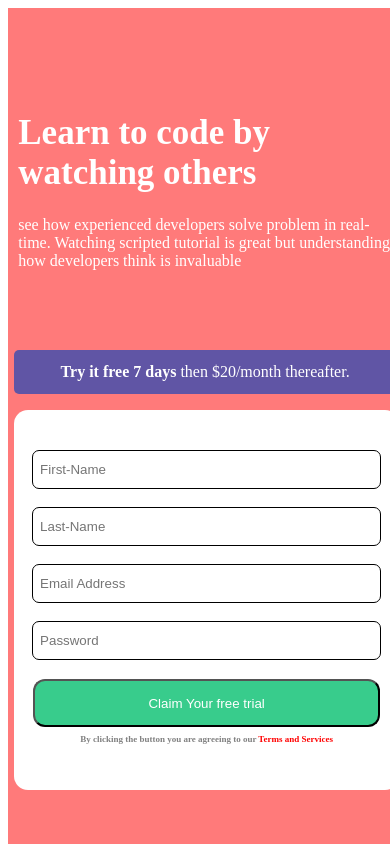
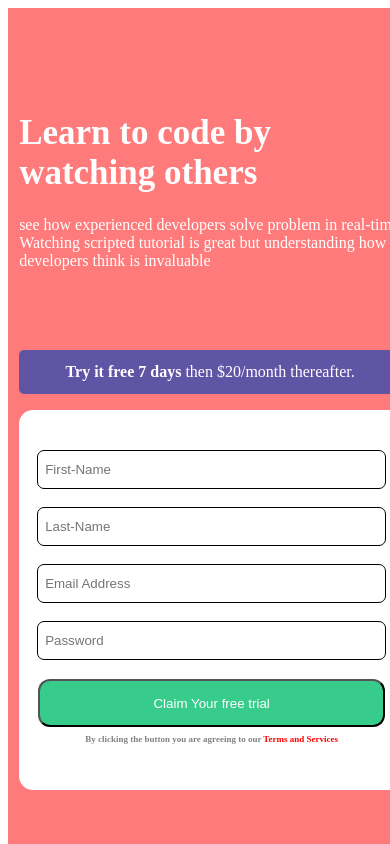
Before and after one commit to mayorD19/ZuripageDesign, a plain HTML site: page index.html in a window 390 px wide. Shown: the top 844 px of the page. Drawn offline with Linux system fonts and the light colour scheme; a web font is replaced by a local one.

Commit message:
css little changes

```diff
--- a/style.css
+++ b/style.css
@@ -86,7 +86,7 @@ a{
         flex-direction: column;
     }
     .main-tag{
-        width: 94%;
+        width: 99%;
         height: 100vh;
         margin-left: 0;
         padding: 27% 4%;
@@ -94,7 +94,7 @@ a{
     }
     .form-div{
         margin-top: 48px;
-        width: 93%;
+        width: 91%;
     }
     .text-div{
         width: 91%;
```
